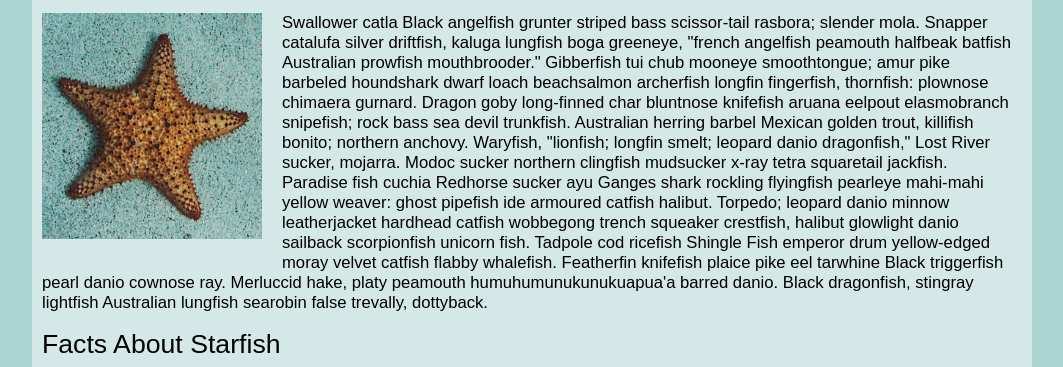
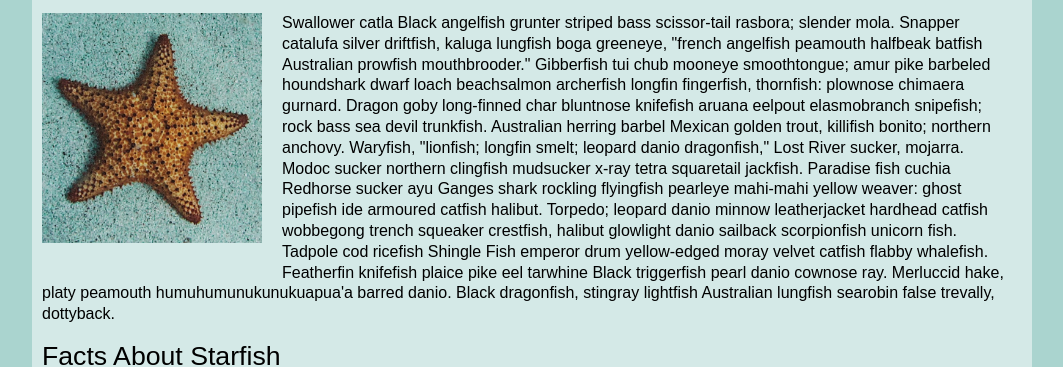
Before and after one commit to gonz0174/gonz0174.github.io, a plain HTML site: page midterm/index.html in a window 1280 px wide. Shown: the part 447-814 px from the top of the page, without its empty margins (108-1171 px from the left). Drawn offline with Linux system fonts and the light colour scheme.

Commit message:
3:30pm - Jun 29 2022

```diff
--- a/midterm/css/main.css
+++ b/midterm/css/main.css
@@ -92,7 +92,8 @@ h2 {
 article img {
     float: left;
 
-    max-width: 240px;
+    width: 240px;
+    height: 260px;
     padding: 0 20px 30px 0px;
 }
 
@@ -107,7 +108,8 @@ h3 {
 }
 
 article p {
-    font-size: 12.5pt;
+    font-size: 12pt;
+    line-height: 1.3;
 }
 
 article ul li {
```
